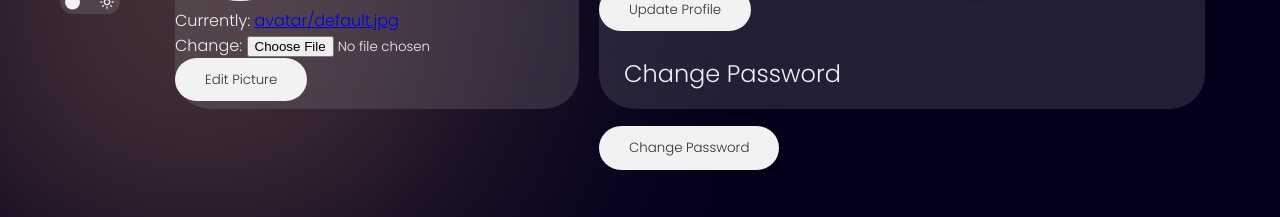
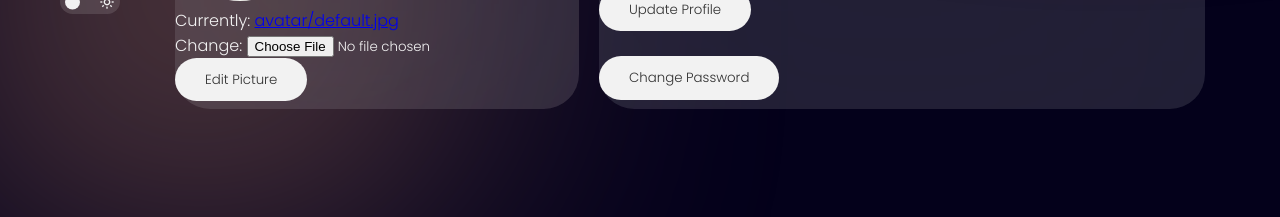
Before and after one commit to Erio6/ft_transcendence, a Django app: a page that uses src/backend/user/templates/user/edit_profile.html in a window 1280 px wide. Shown: the part 601-818 px from the top of the page. Run offline with Django 5.2, Linux system fonts and the light colour scheme; the visitor is signed in with stand-in values (Sample User, id 1); data comes from the database, SQL or seed files in the repository.

Commit message:
modif css size

```diff
--- a/src/backend/user/templates/user/edit_profile.html
+++ b/src/backend/user/templates/user/edit_profile.html
@@ -64,7 +64,7 @@
                 <button type="submit" class="btn btn-secondary">Update Profile</button>
             {% endif %}
         </form>
-        <h2>Change Password</h2>
+        <br>
     <form method="POST" action="{% url 'user:change_password' %}">
         {% csrf_token %}
         <button type="submit" class="btn btn-primary">Change Password</button>
```
